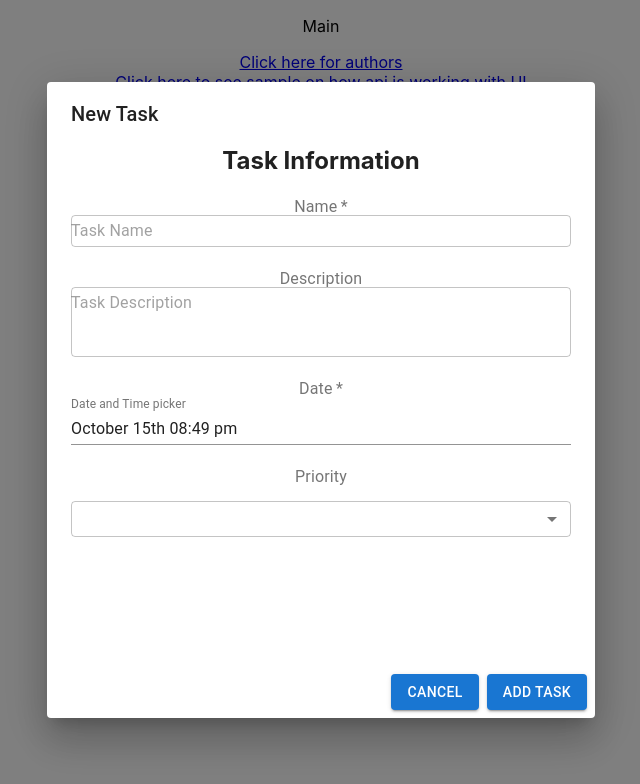
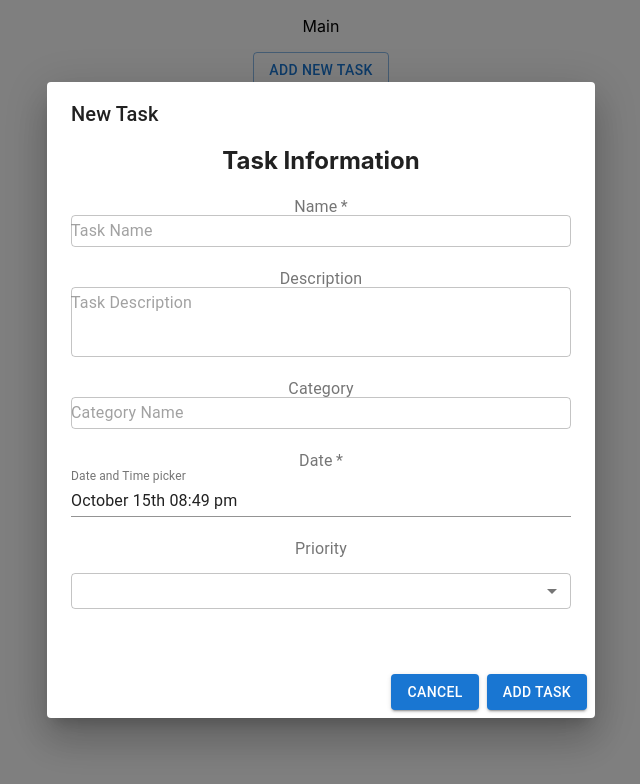
Before and after one commit to gj6645/GroupThree, a React (Create React App) app in the folder client/: page / in a window 1280 px wide. Both pictures are taken after a click on the button "ADD NEW TASK". Shown: the top 784 px of the page, without its empty margins (319-959 px from the left). Built offline with nearby package versions, Linux system fonts and the light colour scheme.

Commit message:
Revamping main page

```diff
--- a/client/src/pages/Main.js
+++ b/client/src/pages/Main.js
@@ -49,6 +49,7 @@ export default function Main() {
     const [description, setDescription] = React.useState("");
     const [date, setDate] = React.useState(new Date());
     const [priority, setPriority] = React.useState('');
+    const [category, setCategory] = React.useState('');
 
 
     // Create function to call API
@@ -57,11 +58,13 @@ export default function Main() {
             title: title,
             description: description,
             date: date,
-            priority: priority
+            priority: priority,
+            category: category
         }).then(() => {
             console.log("Added Task");
         })
     }
+
 
     return (
 
@@ -69,11 +72,11 @@ export default function Main() {
         <div className="text-center">
 
             <p className="text-center"> Main</p>
-            <a href="/authors">Click here for authors</a>
+            {/* <a href="/authors">Click here for authors</a> */}
 
-            <div className="text-center">
+            {/* <div className="text-center">
                 <a href="/sample">Click here to see sample on how api is working with UI</a>
-            </div>
+            </div> */}
 
 
 
@@ -82,6 +85,7 @@ export default function Main() {
                 <Button variant="outlined" onClick={handleClickOpen}>
                    Add New Task
                 </Button>
+
                 <Dialog open={open} onClose={handleClose}>
                     <DialogTitle>New Task</DialogTitle>
                     <DialogContent>
@@ -131,6 +135,21 @@ export default function Main() {
                                             placeholder="Task Description"
                                             onChange={(event) => {
                                                 setDescription(event.target.value);
+                                            }}
+                                        />
+                                    </Stack>
+
+                                    {/* Categories*/}
+                                    <Stack>
+                                        <InputLabel  id="categoryName">
+                                            Category
+                                        </InputLabel>
+                                        <TextField
+                                            id="categoryName"
+                                            type="text"
+                                            placeholder="Category Name"
+                                            onChange={(event) => {
+                                                setCategory(event.target.value);
                                             }}
                                         />
                                     </Stack>
```
Also changed, not shown: client/src/components/ConfirmDialog.js (added, +30 -0 lines).
